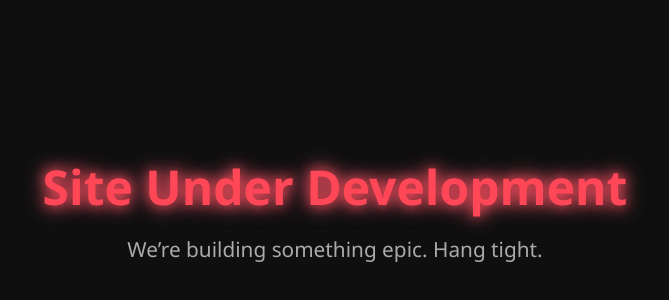
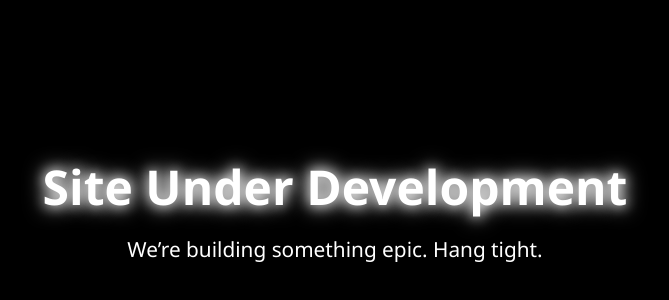
Before and after one commit to rutujdhodapkar/Research, a plain HTML site: page index.html in a window 1280 px wide. Shown: the part 192-492 px from the top of the page, without its empty margins (305-974 px from the left). Drawn offline with Linux system fonts and the light colour scheme.

Commit message:
Update index.html

```diff
--- a/index.html
+++ b/index.html
@@ -11,7 +11,7 @@
       box-sizing: border-box;
     }
     body {
-      background-color: #0f0f0f;
+      background-color: #000000;
       color: #ffffff;
       font-family: 'Segoe UI', Tahoma, Geneva, Verdana, sans-serif;
       display: flex;
@@ -24,21 +24,21 @@
     h1 {
       font-size: 3rem;
       margin-bottom: 1rem;
-      color: #ff4757;
+      color: #fff;
     }
     p {
       font-size: 1.3rem;
-      color: #aaa;
+      color: #fff;
     }
     .glow {
       animation: glow 1.5s ease-in-out infinite alternate;
     }
     @keyframes glow {
       from {
-        text-shadow: 0 0 5px #ff4757, 0 0 10px #ff6b81;
+        text-shadow: 0 0 5px #fff, 0 0 10px #fff;
       }
       to {
-        text-shadow: 0 0 15px #ff4757, 0 0 25px #ff6b81;
+        text-shadow: 0 0 15px #fff, 0 0 25px #fff;
       }
     }
   </style>
```
